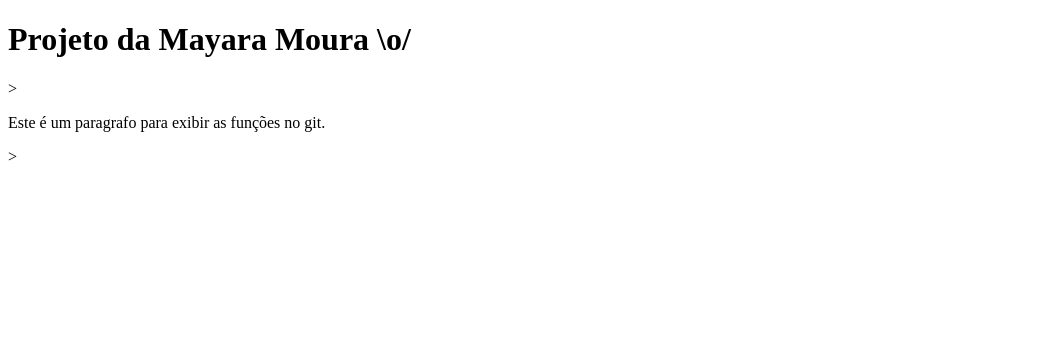
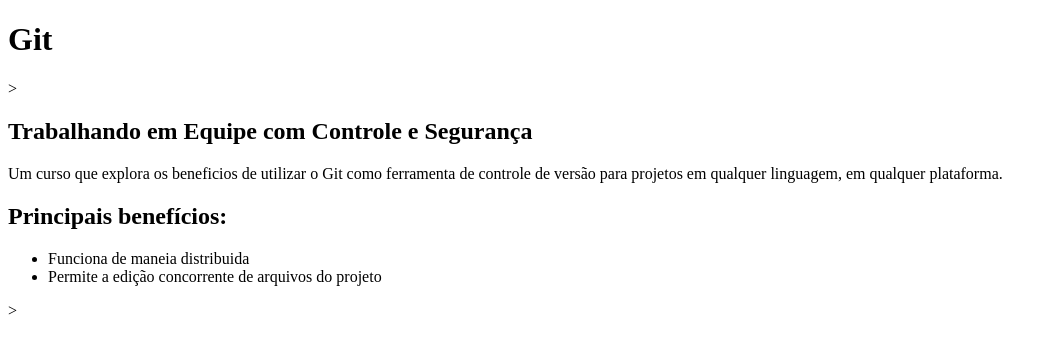
Before and after one commit to mouramay/curso-git, a plain HTML site: page index.html in a window 1280 px wide. Shown: the whole page, without its empty margins (0-1057 px from the left). Drawn offline with Linux system fonts and the light colour scheme.

Commit message:
Incio do design

```diff
--- a/index.html
+++ b/index.html
@@ -1,8 +1,21 @@
 <!DOCTYPE html>
 <html>
-	<h1>Projeto da Mayara Moura \o/</h1>>
-	<p>Este é um paragrafo para exibir as funções no git.</p>
-<body>
+	<head>
+		<link rel="stylesheet" href="estilo.css">
+	</head>
+	<body>
+		<h1>Git</h1>>
+		<h2>Trabalhando em Equipe com Controle e Segurança</h2>
 
-</body>
+	    <p>
+	    Um curso que explora os beneficios de utilizar o Git como ferramenta de controle de versão
+	    para projetos em qualquer linguagem, em qualquer plataforma.
+	    </p>
+
+	    <h2>Principais benefícios:</h2>
+	    <ul>
+	    	<li>Funciona de maneia distribuida</li>
+	    	<li>Permite a edição concorrente de arquivos do projeto</li>
+	    </ul>
+	</body>
 </html>>
```
Also changed, not shown: estilo.css (added).
